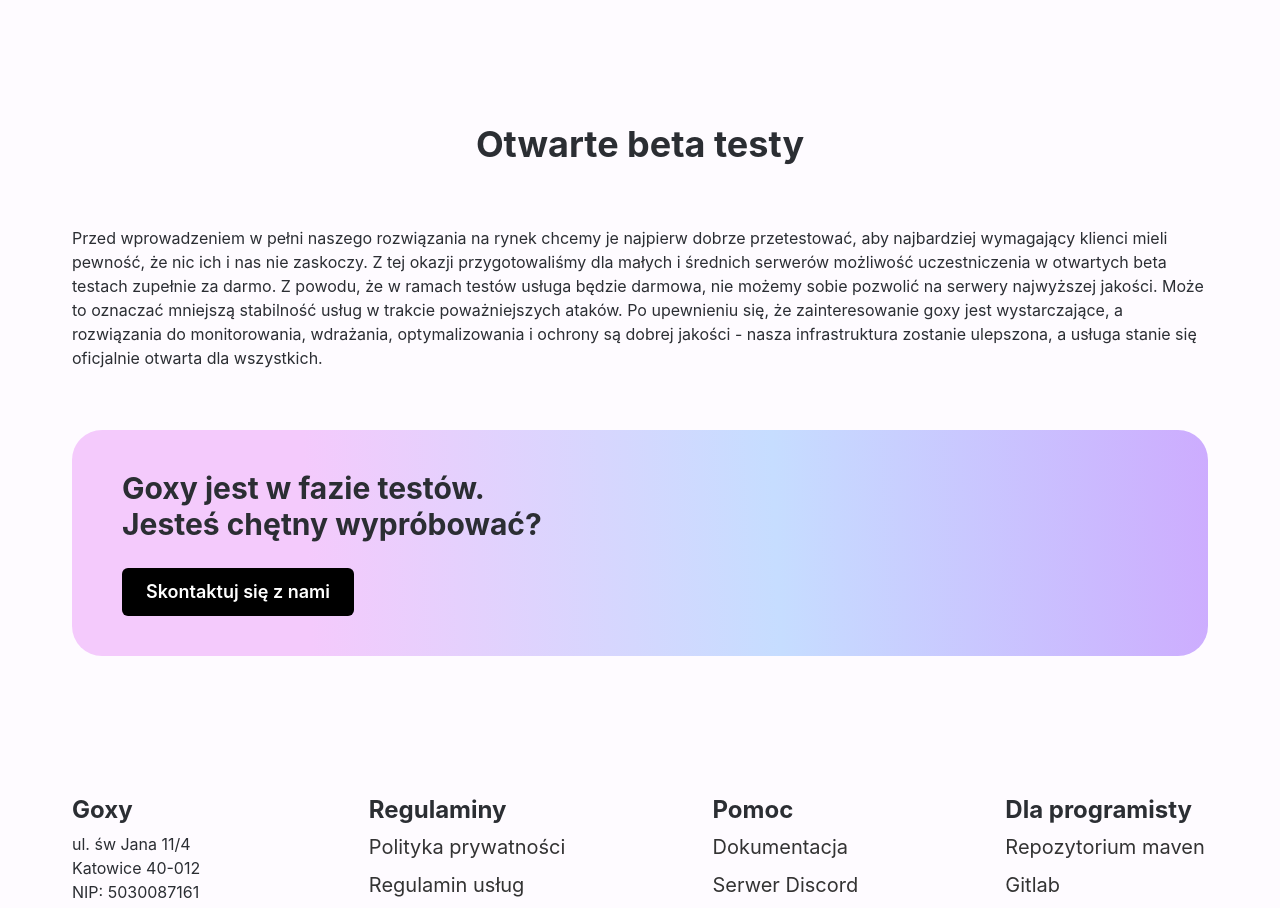
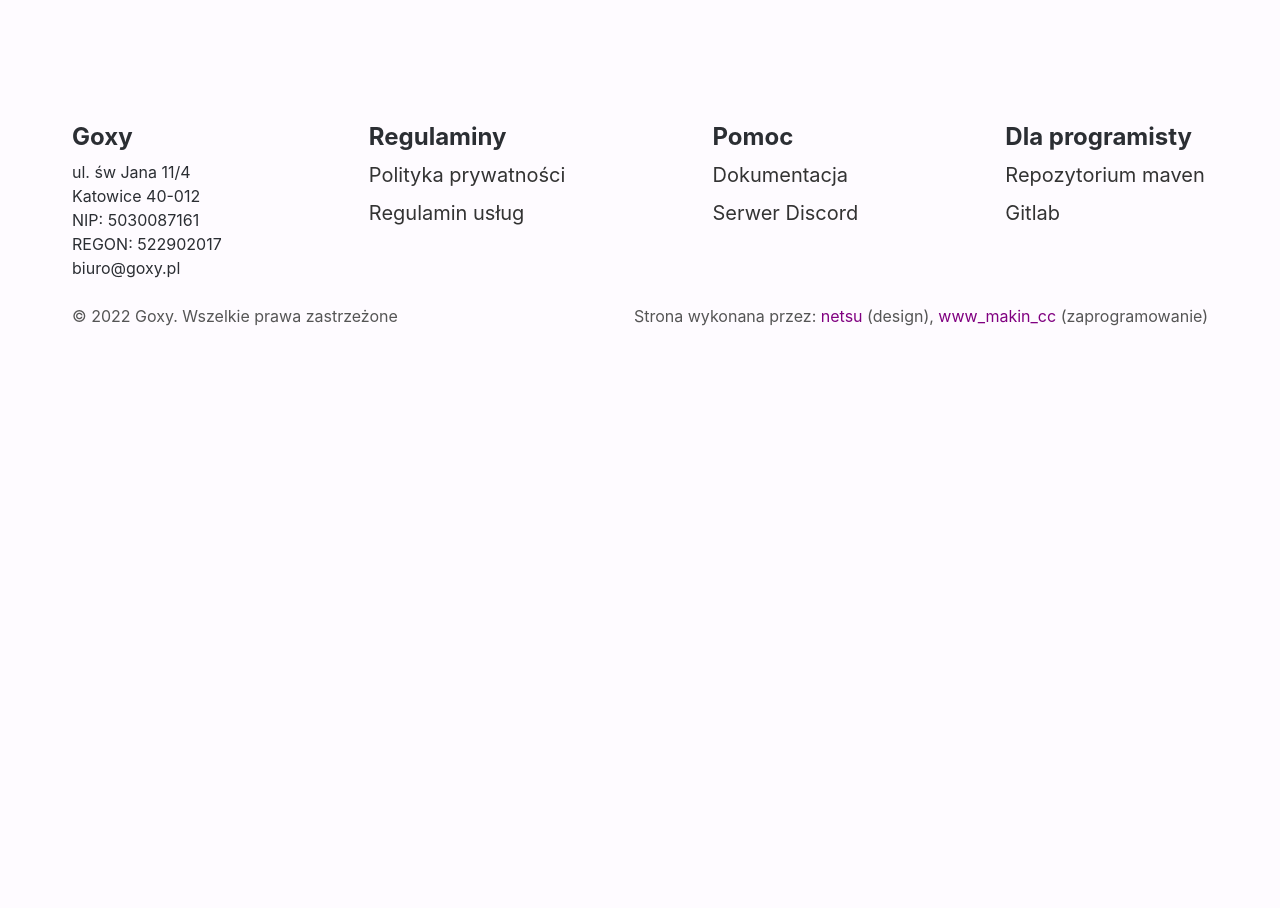
Before and after one commit to wajwuz/kiep-front, a Next.js app: page / in a window 1280 px wide. Shown: the part 2860-3768 px from the top of the page. After the commit the page ends 3236 px from the top, so only its background shows below. Built offline with nearby package versions, Linux system fonts and the light colour scheme.

Commit message:
Remove beta stage info

```diff
--- a/pages/index.tsx
+++ b/pages/index.tsx
@@ -29,8 +29,6 @@
           <Features />
 
           <AvailablePlans />
-
-          <BetaStage />
 
           <Footer />
         </VStack>
@@ -272,38 +270,6 @@
   </Box>
 );
 
-const BetaStage = () => (
-  <Section id="beta" title="Otwarte beta testy">
-    <Text>
-      Przed wprowadzeniem w pełni naszego rozwiązania na rynek chcemy je najpierw dobrze przetestować,
-      aby najbardziej wymagający klienci mieli pewność, że nic ich i nas nie zaskoczy.
-      Z tej okazji przygotowaliśmy dla małych i średnich serwerów możliwość uczestniczenia w
-      otwartych beta testach zupełnie za darmo. Z powodu, że w ramach testów usługa będzie darmowa,
-      nie możemy sobie pozwolić na serwery najwyższej jakości. Może to oznaczać mniejszą stabilność
-      usług w trakcie poważniejszych ataków.
-      Po upewnieniu się, że zainteresowanie goxy jest wystarczające, a rozwiązania do monitorowania,
-      wdrażania, optymalizowania i ochrony są dobrej jakości - nasza infrastruktura zostanie ulepszona,
-      a usługa stanie się oficjalnie otwarta dla wszystkich.
-    </Text>
-
-    <Box
-      borderRadius="30"
-      padding="2.5rem 3.125rem"
-      backgroundColor="red"
-      width="100%"
-      marginTop="3.75rem"
-      background="linear-gradient(87.57deg, #F4CAFC 20.94%, #C6DDFF 61.89%, #D096FE 117.21%)"
-      gap="1.6rem"
-    >
-      <Heading size="lg">
-        Goxy jest w fazie testów.<br />
-        Jesteś chętny wypróbować?
-      </Heading>
-      <Button marginTop="1.6rem" size="lg" colorScheme="black">Skontaktuj się z nami</Button>
-    </Box>
-  </Section >
-);
-
 export default Home
 
 // 12:15
```
